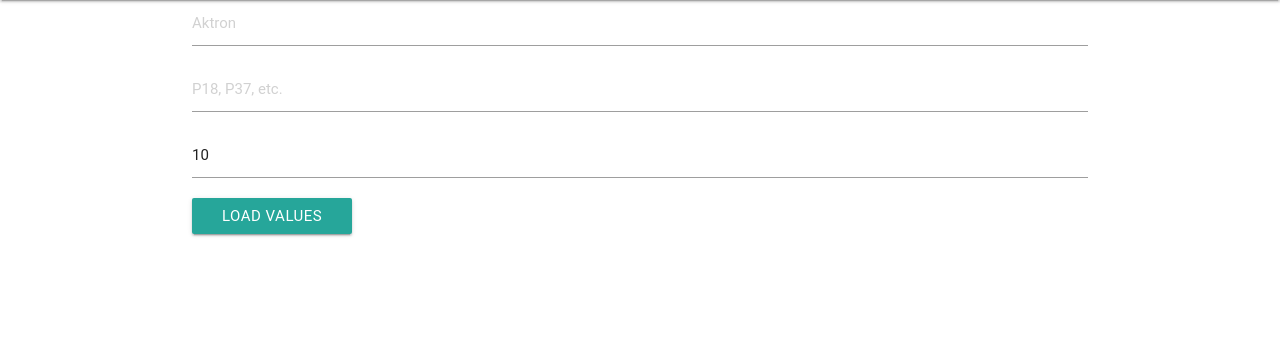
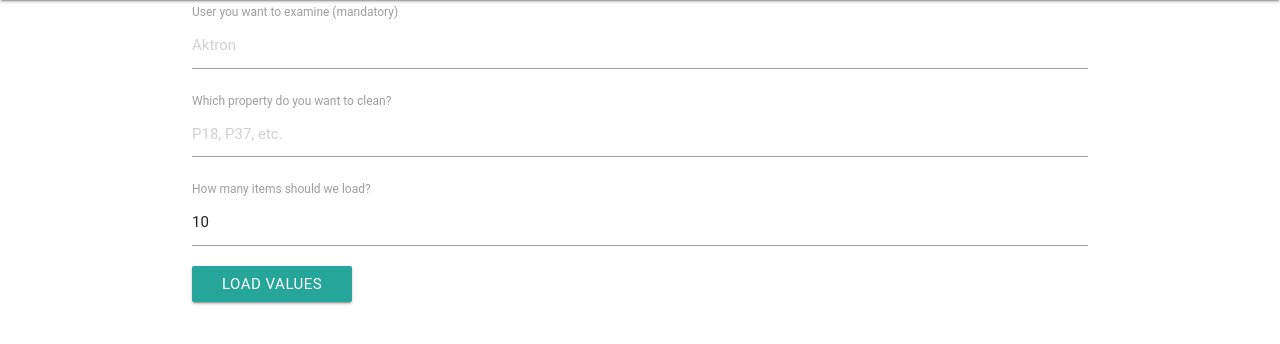
Before and after one commit to wikimedia/labs-tools-harvesting-data-refinery, a Flask app: page / in a window 1280 px wide. Shown: the part 64-408 px from the top of the page. Run offline with Flask 2, Linux system fonts and the light colour scheme; the visitor is signed in with stand-in values (Sample User, id 1); data that the repository does not hold is empty; some web fonts are replaced.

Commit message:
Sane labels

```diff
--- a/src/templates/tool.html
+++ b/src/templates/tool.html
@@ -7,9 +7,12 @@
 {% block body %}
 <div class="container">
     <form id="configuration">
-        <input type="text" name="username" value="{{user}}" placeholder="Aktron" required>
-        <input type="text" name="property" value="{{property}}" placeholder="P18, P37, etc." required>
-        <input type="number" name="limit" value="{{limit}}" placeholder="How many items should we load?" required>
+        <label for="username">User you want to examine (mandatory)</label>
+        <input type="text" id="username" name="username" value="{{user}}" placeholder="Aktron" required>
+        <label for="property">Which property do you want to clean?</label>
+        <input type="text" id="property" name="property" value="{{property}}" placeholder="P18, P37, etc." required>
+        <label for="limit">How many items should we load?</label>
+        <input type="number" id="limit" name="limit" value="{{limit}}" placeholder="How many items should we load?" required>
         <button type="submit" class="btn wafes-effect wafes-light" type="button" id="load">Load values</button>
     </form>
     <div id="values">
```
